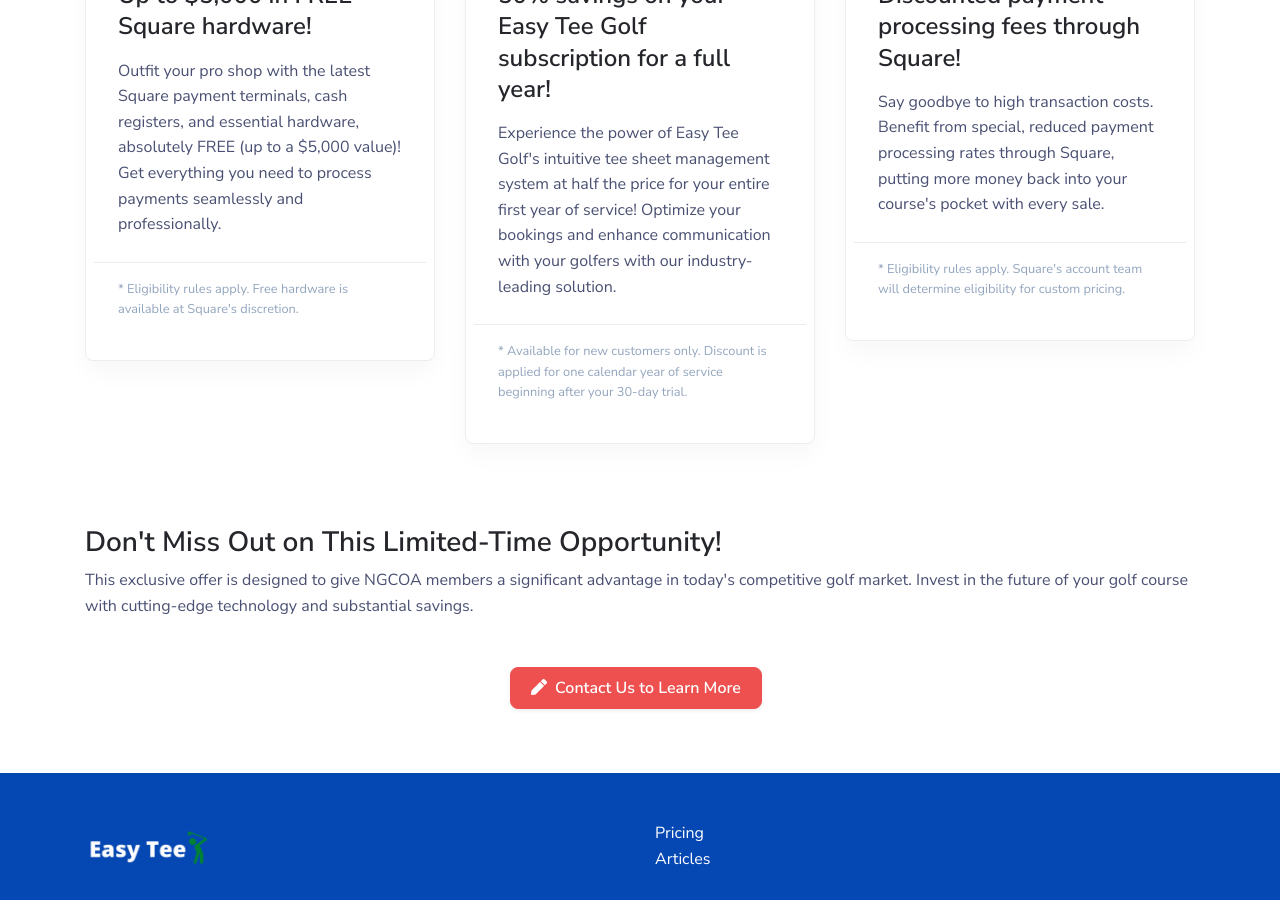
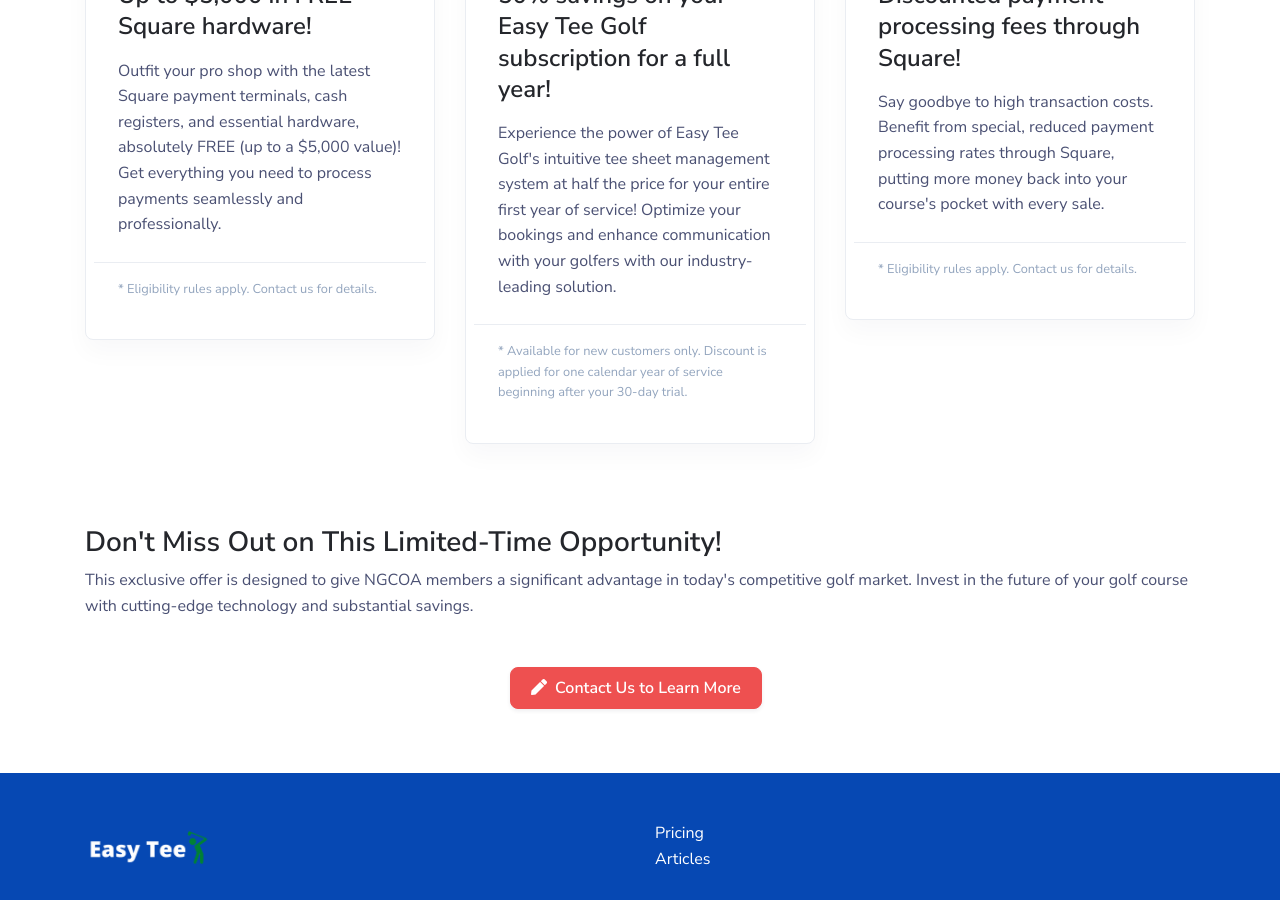
Before and after one commit to easyteegolf/easytee_front, a Jekyll site: the page built from ngcoa.html, in a window 1280 px wide and 900 px high, scrolled down 1404 px. Built offline with Jekyll 4.4.1, drawn with Linux system fonts in a browser that asks for light colours.

Commit message:
update wording

```diff
--- a/ngcoa.html
+++ b/ngcoa.html
@@ -49,7 +49,7 @@ order: 1
                         <p class="font-weight-normal mb-0">Outfit your pro shop with the latest Square payment terminals, cash registers, and essential hardware, absolutely FREE (up to a $5,000 value)! Get everything you need to process payments seamlessly and professionally.</p>
                     </div>
                     <div class="card-body pt-3">
-                        <p class="text-muted small">* Eligibility rules apply. Free hardware is available at Square's discretion.</p>
+                        <p class="text-muted small">* Eligibility rules apply. Contact us for details.</p>
                     </div>
                 </div>
             </div>
@@ -71,7 +71,7 @@ order: 1
                         <p class="font-weight-normal mb-0">Say goodbye to high transaction costs. Benefit from special, reduced payment processing rates through Square, putting more money back into your course's pocket with every sale.</p>
                     </div>
                     <div class="card-body pt-3">
-                        <p class="text-muted small">* Eligibility rules apply. Square's account team will determine eligibility for custom pricing.</p>
+                        <p class="text-muted small">* Eligibility rules apply. Contact us for details.</p>
                     </div>
                 </div>
             </div>
```
